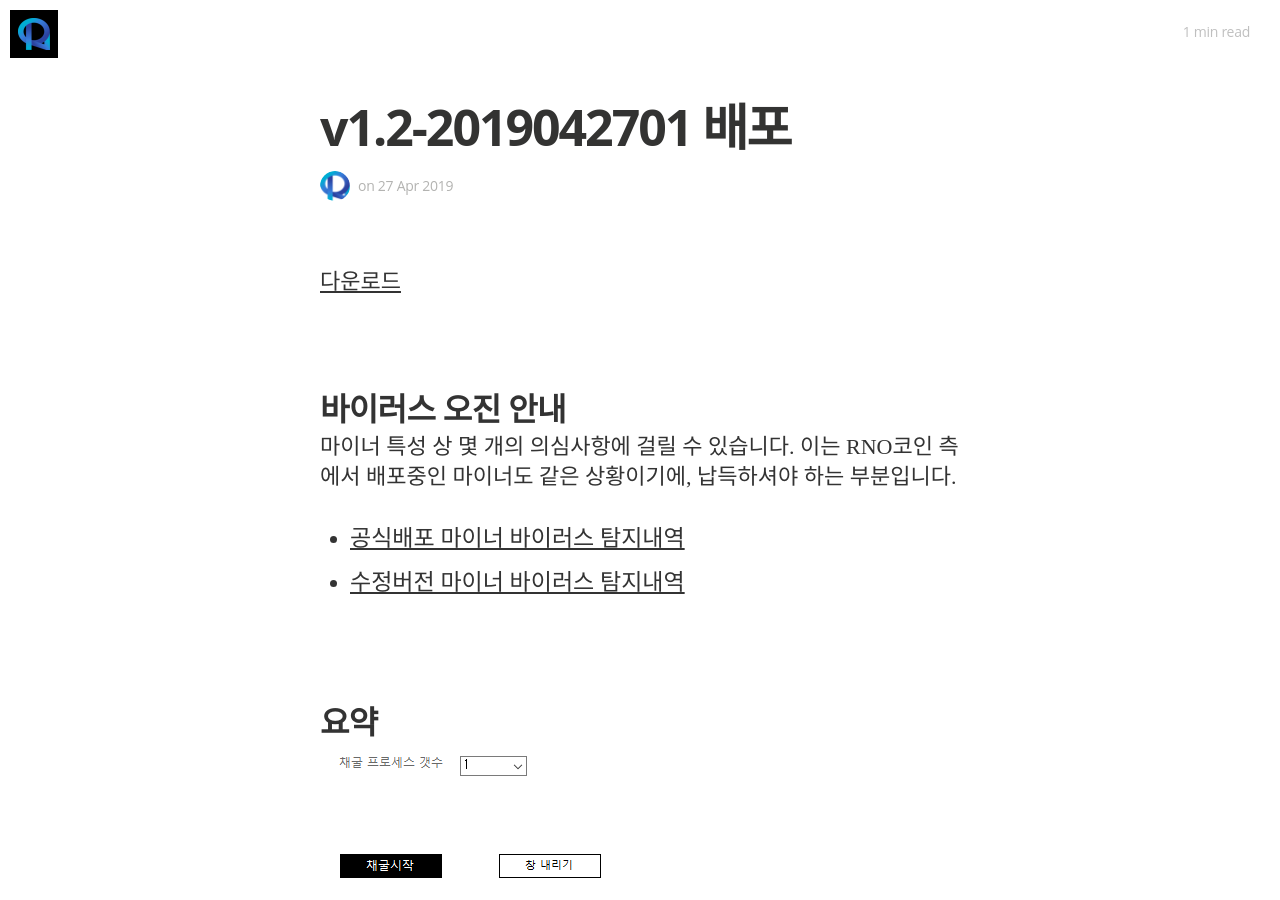
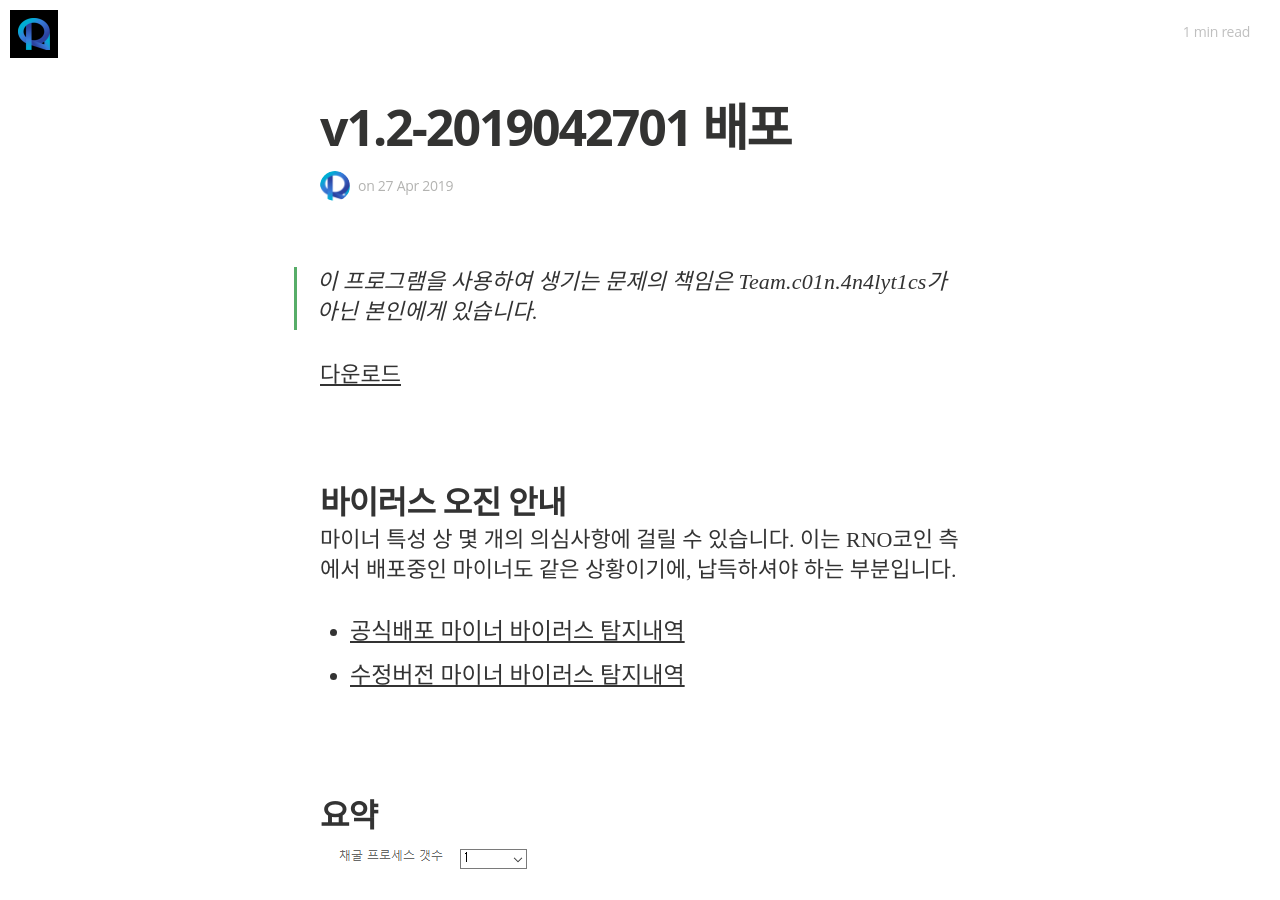
Before and after one commit to coin-analytics/coin-analytics.github.io, a Jekyll site: the page built from _posts/2019-04-27-2.markdown, in a window 1280 px wide and 900 px high. Built offline with Jekyll 4.4.1, drawn with Linux system fonts in a browser that asks for light colours; nearby versions of some CDN libraries; some web fonts are replaced; comment, search, counter and statistics services are not loaded.

Commit message:
Added warning message

```diff
--- a/_posts/2019-04-27-2.markdown
+++ b/_posts/2019-04-27-2.markdown
@@ -4,6 +4,8 @@ title: v1.2-2019042701 배포
 comments: true
 tags: []
 ---
+
+> 이 프로그램을 사용하여 생기는 문제의 책임은 Team.c01n.4n4lyt1cs가 아닌 본인에게 있습니다.
 
 [다운로드](/assets/binary/rnocoin/Team.c01n-4n4lyt1cs.rnocoinminer.v1.2_c4_2019042701.exe)
 
```
